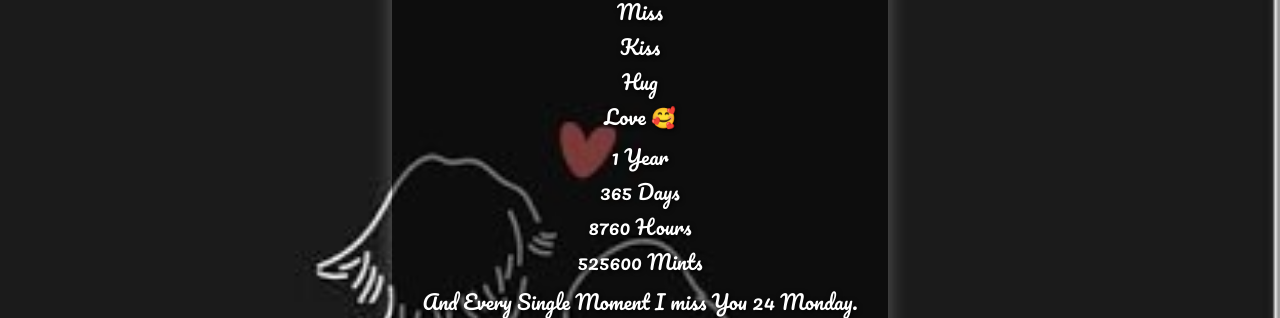
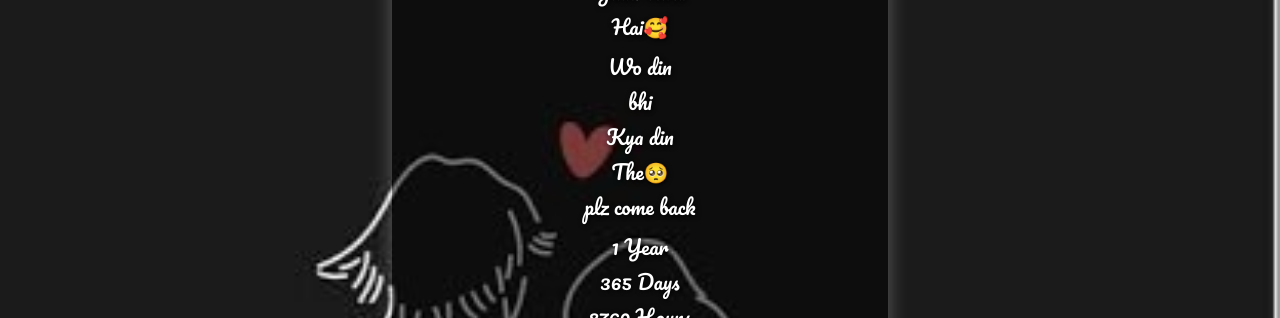
Before and after one commit to crzyvivek/Love-you, a plain HTML site: page index.html in a window 1280 px wide. Shown: the part 246-564 px from the top of the page. Drawn offline with Linux system fonts and the light colour scheme.

Commit message:
Update index.html

```diff
--- a/index.html
+++ b/index.html
@@ -87,7 +87,8 @@
 
   <div class="content">
     <h1>I ❤️ U</h1>
-    <p>Miss<br>Kiss<br>Hug<br>Love 🥰</p>
+    <p>Moradabad bala din<br>bahut jyada<br>Yaad Aata<br>Hai🥰</p>
+    <p>Wo din<br>bhi<br>Kya din<br>The🥺<br>plz come back</p>
     <p>1 Year<br>365 Days<br>8760 Hours<br>525600 Mints</p>
     <p>And Every Single Moment I miss You 24 Monday.</p>
     <p style="font-size: 22px; font-weight: bold;">I miss you ❤️</p>
```
